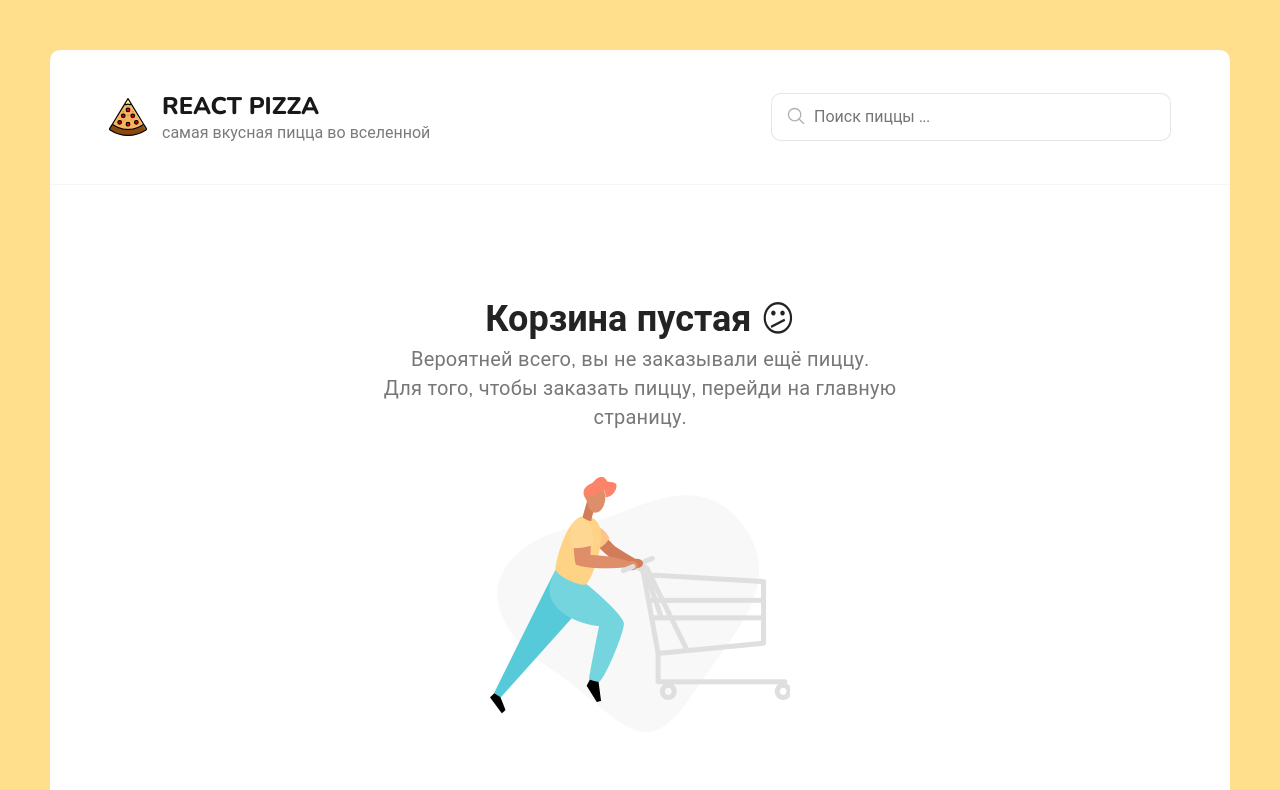
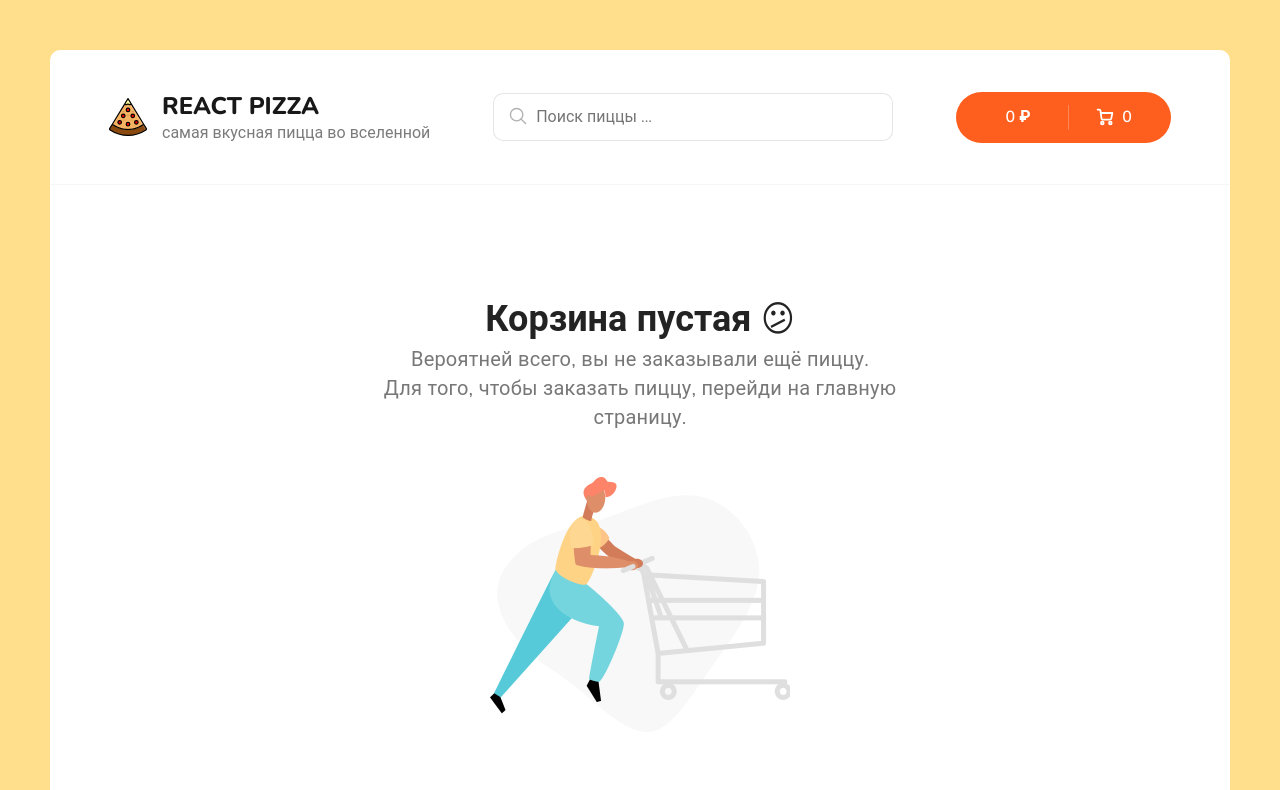
Before and after one commit to SoBadCodder/react-pizza, a React (Create React App) app: page /react-pizza/cart in a window 1280 px wide. Shown: the top 790 px of the page. Built offline with nearby package versions, Linux system fonts and the light colour scheme.

Commit message:
src/components/Header.jsx: cart button in now visible on cart page

```diff
--- a/src/components/Header.jsx
+++ b/src/components/Header.jsx
@@ -1,4 +1,4 @@
-import { Link, useLocation } from 'react-router-dom';
+import { Link } from 'react-router-dom';
 import { useSelector } from 'react-redux';
 
 import logoSVG from '../assets/img/pizza-logo.svg';
@@ -7,7 +7,6 @@
 
 function Header() {
   const { items, totalPrice } = useSelector(cartSelector);
-  const { pathname } = useLocation();
 
   const totalCount = items.reduce((sum, item) => sum + item.count, 0);
 
@@ -24,7 +23,6 @@
           </div>
         </Link>
         <Search />
-        {pathname !== '/react-pizza/cart' && (
         <div className="header__cart-wrapper">
           <div className="header__cart">
             <Link to="/react-pizza/cart" className="button button--cart">
@@ -64,7 +62,6 @@
             </Link>
           </div>
         </div>
-        )}
       </div>
     </div>
   );
```
Lines whose indentation alone changed are shown as unchanged.
